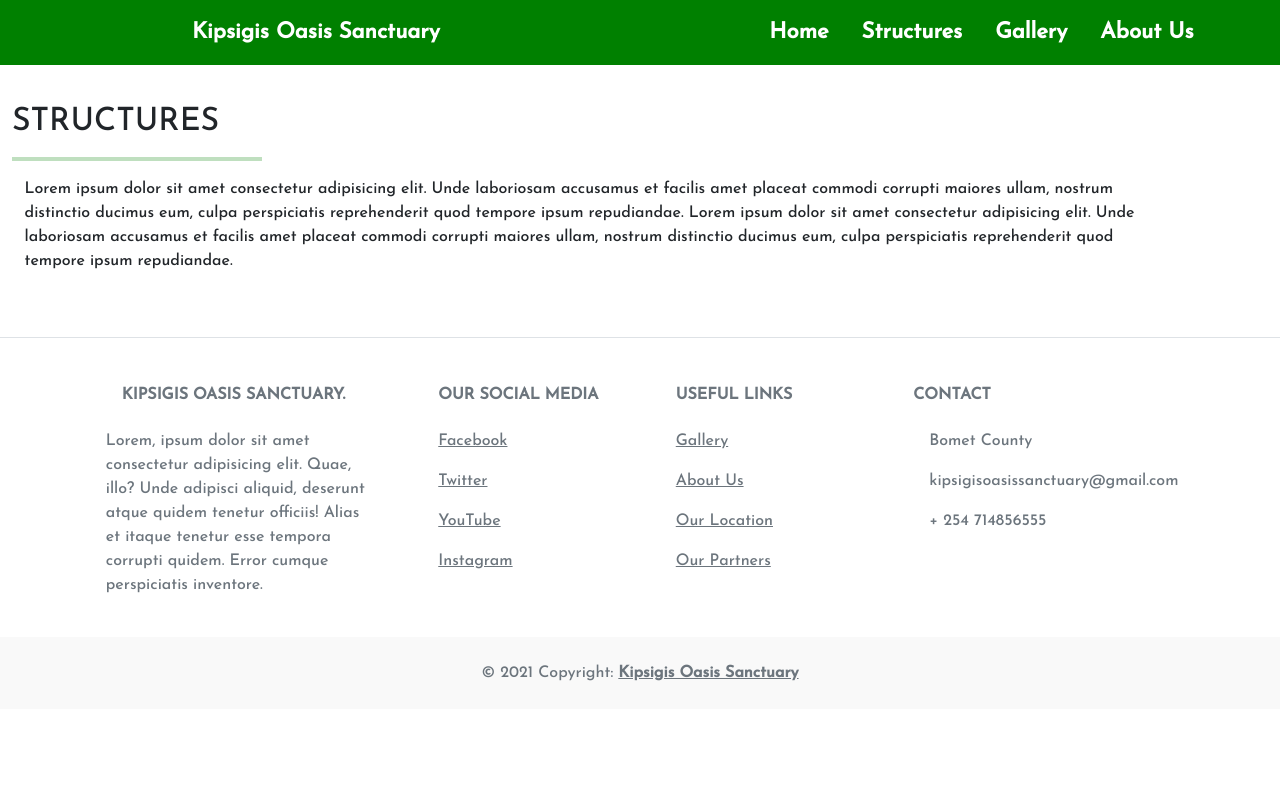
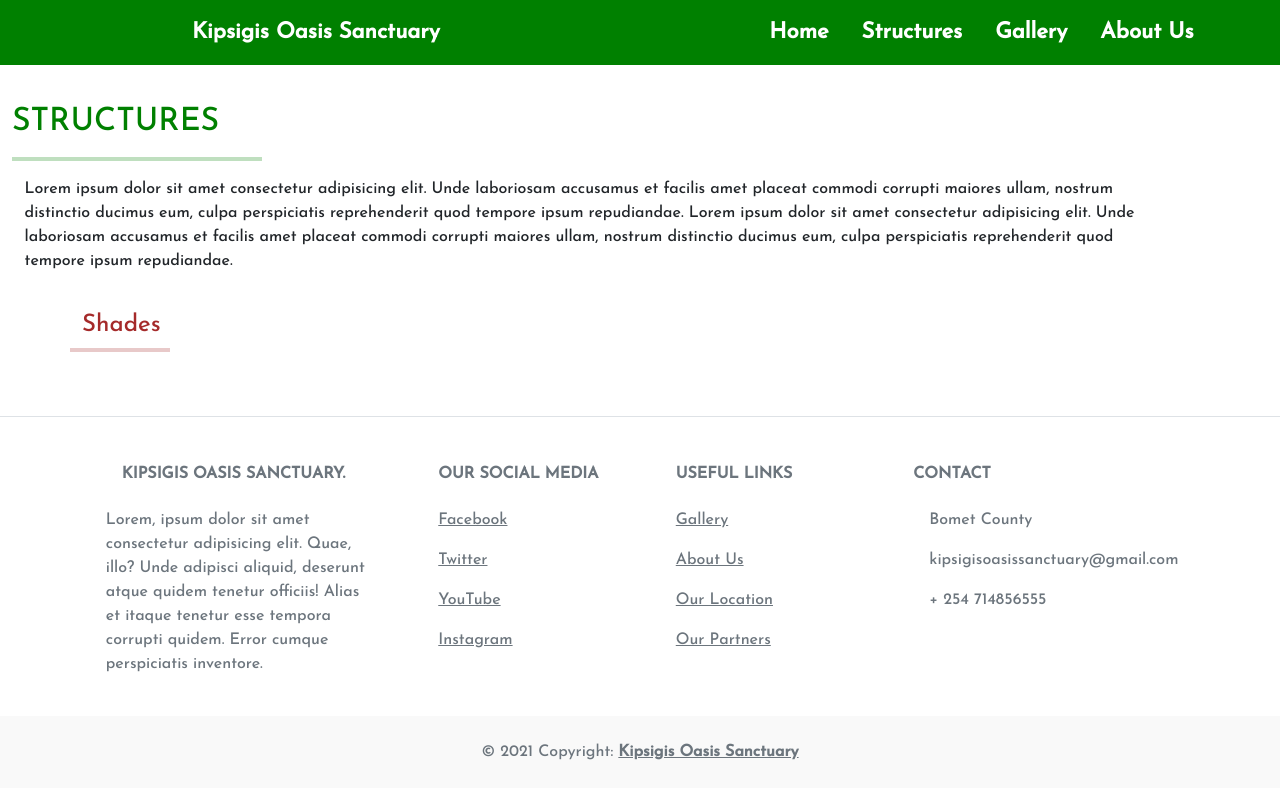
Before and after one commit to Vitalis-Kirui/Kipsigis-Sanctuary-Oasis, an Angular app: page /structures in a window 1280 px wide. Built offline with nearby package versions, Linux system fonts and the light colour scheme.

Commit message:
creating a container to host structures themselves

```diff
--- a/src/app/Components/structures/structures.component.css
+++ b/src/app/Components/structures/structures.component.css
@@ -1,3 +1,4 @@
+/* Title and int's introductory part styles */
 .top{
     margin-top: 3%;
 }
@@ -15,3 +16,23 @@
     width:90%;
     padding-left: 1%;
 }
+
+.top h2{
+    color: green;
+}
+
+/* Container section for structures styles sections  */
+
+.structures{
+    margin-top: 3%;
+}
+
+.rightH4{
+    color: brown;
+}
+
+.rightHR{
+    color: brown;
+    width: 100px;
+    border: 2px solid brown;
+}
--- a/src/app/Components/structures/structures.component.html
+++ b/src/app/Components/structures/structures.component.html
@@ -16,5 +16,24 @@
 
     </div>
 
+    <div class="container structures">
+
+        <div class="row">
+
+            <h4 class="rightH4">Shades</h4>
+            <hr class="rightHR">
+
+            <div class="col">
+
+            </div>
+
+            <div class="col">
+
+            </div>
+
+        </div>
+
+    </div>
+
 
 </div>
```
